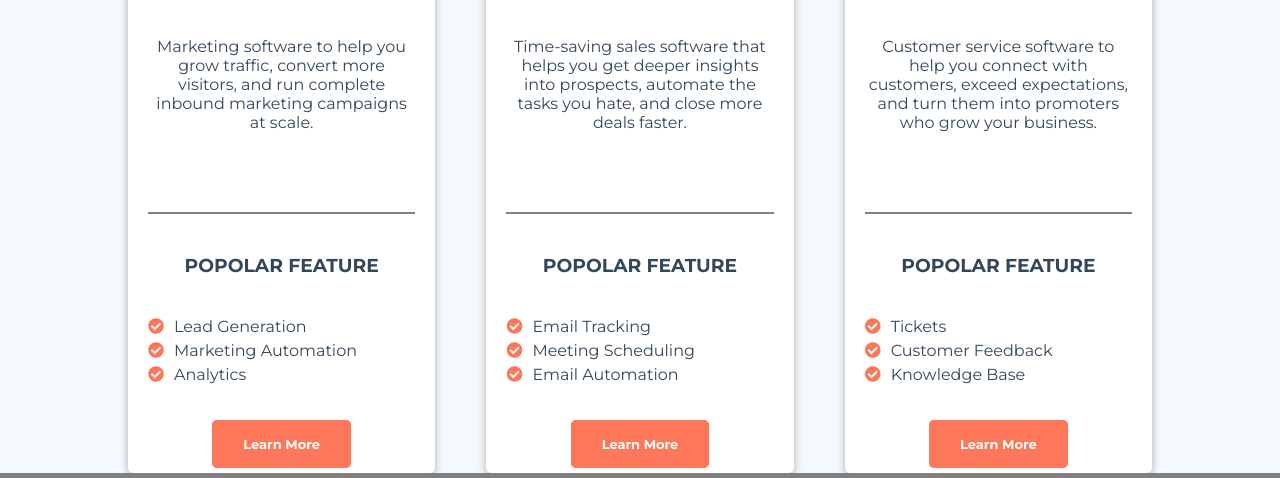
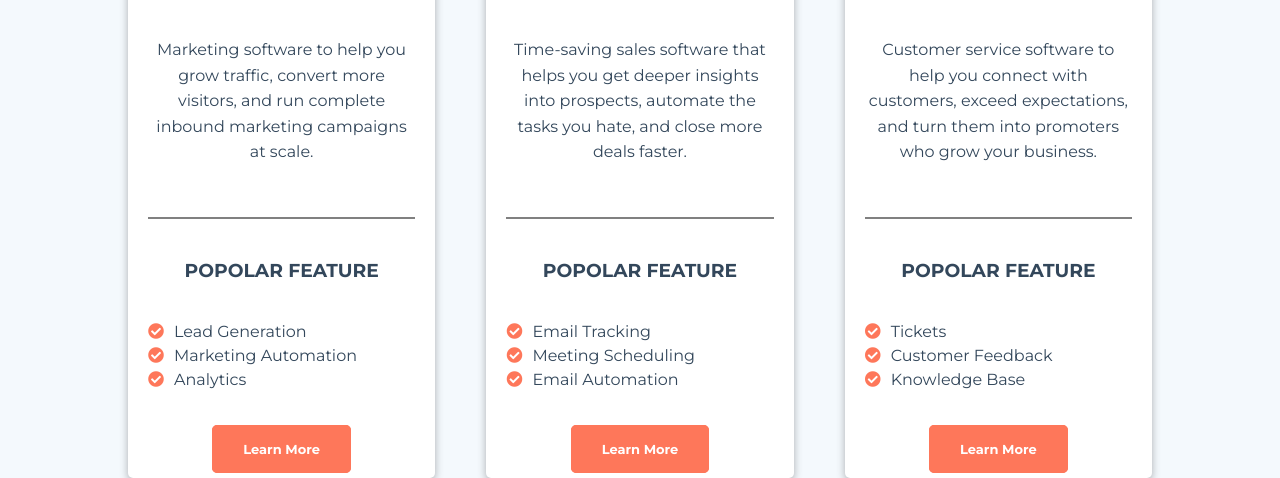
Before and after one commit to alessandro-fini/htmlcss-hubspot, a plain HTML site: page index.html in a window 1280 px wide. Shown: the part 1908-2386 px from the top of the page. Drawn offline with Linux system fonts and the light colour scheme.

Commit message:
end second section

```diff
--- a/css/style.css
+++ b/css/style.css
@@ -318,7 +318,9 @@ section .hub .marketing, .sales, .service{
 }
 
 .hub p{
+  height: 100px;
   margin-top: 40px;
+  line-height: 1.6;
 }
 
 .hub hr{
```
